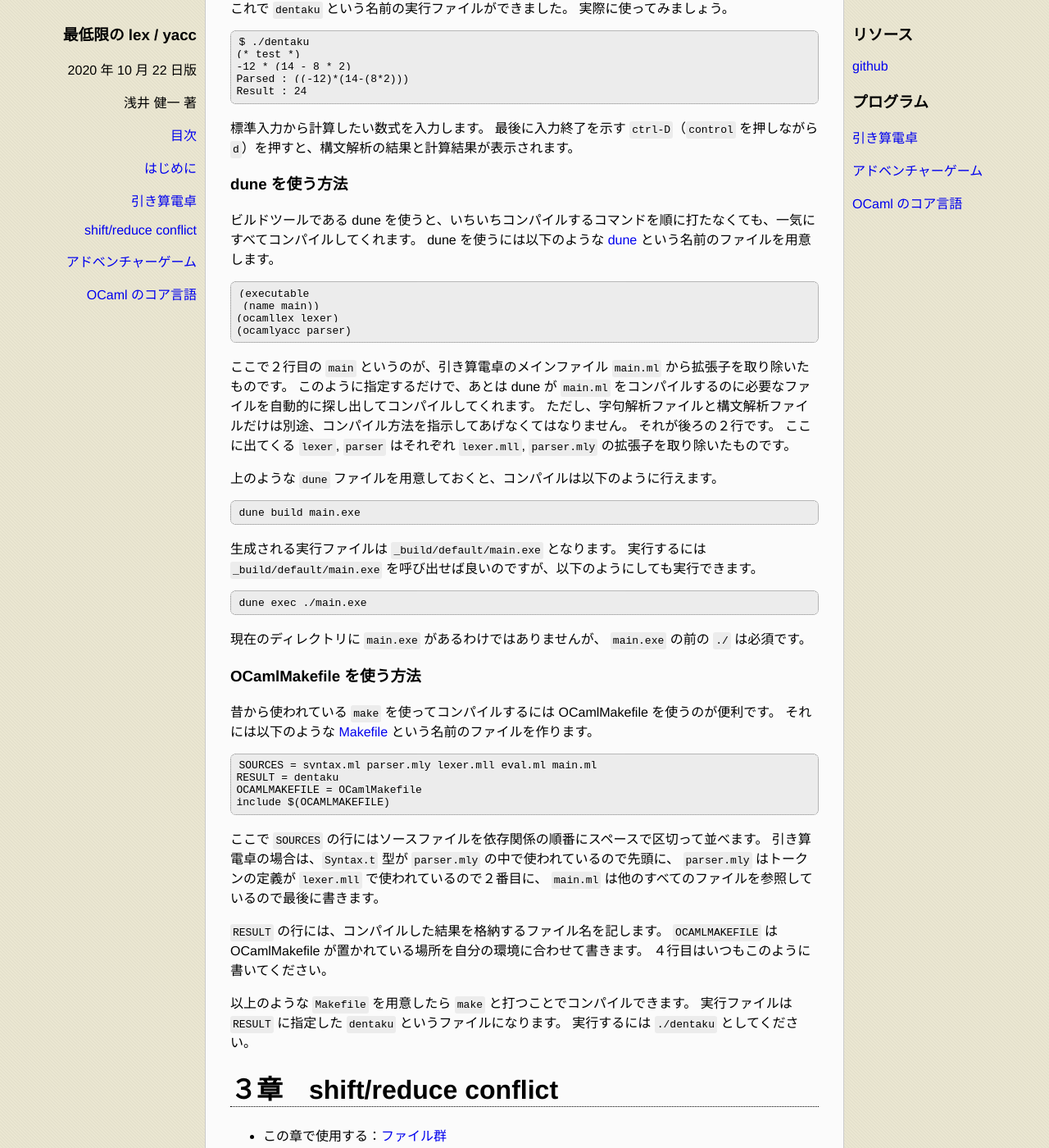
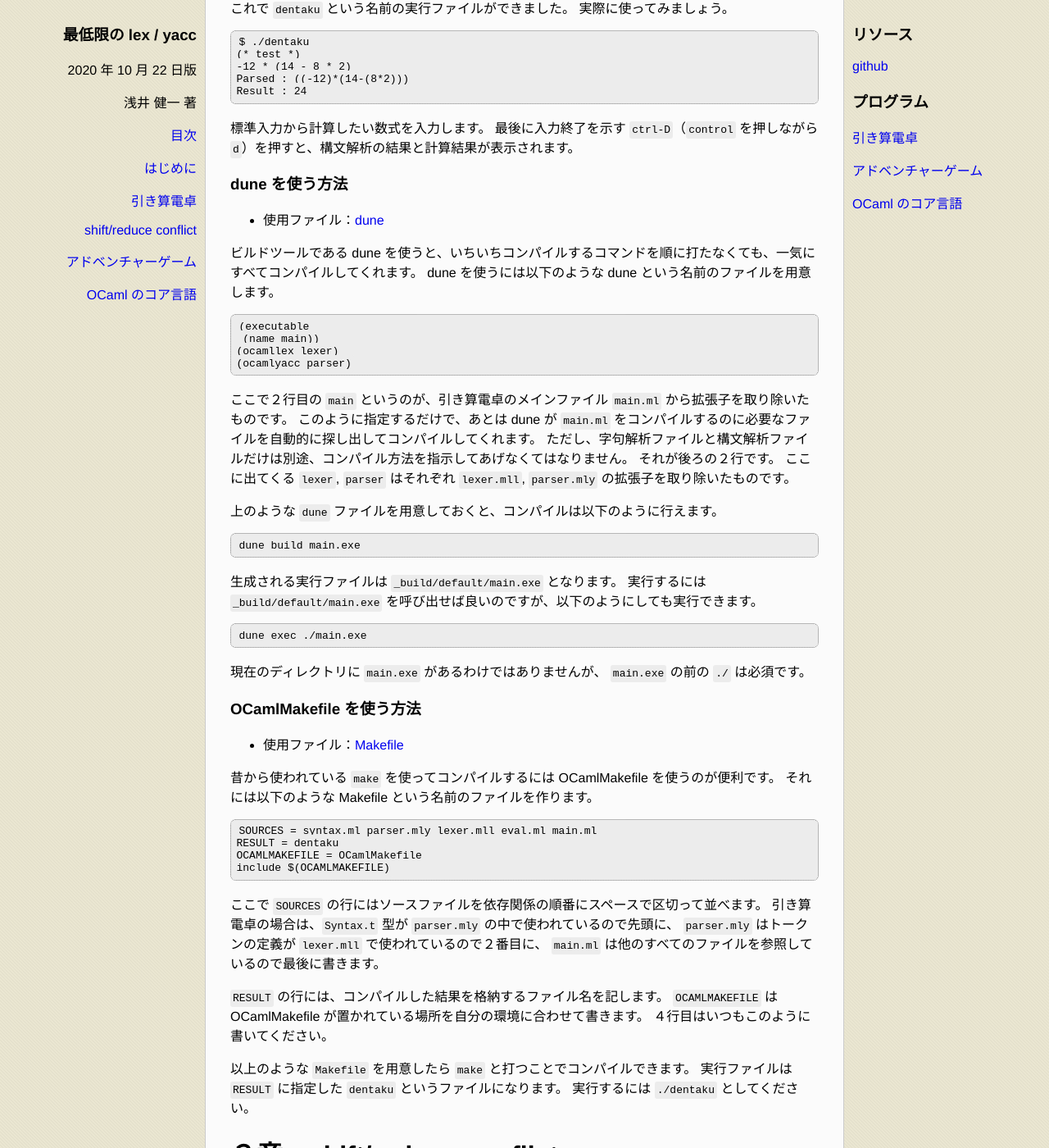
Before and after one commit to kenichi-asai/lex-yacc, a Jekyll site: the page built from docs/index.md, in a window 1280 px wide and 1400 px high, scrolled down 22614 px. Shown: the whole window at 82% size. Built offline with Jekyll 4.4.1, drawn with Linux system fonts in a browser that asks for light colours; some of the changed text lies outside the part shown.

Commit message:
various small edits

````diff
--- a/docs/index.md
+++ b/docs/index.md
@@ -99,7 +99,7 @@
 それぞれについて、字句解析、構文解析がどのようにできるのか、実際にプログラムを示しながら説明します。
 
 # ２章　引き算電卓
-- この章で使用する：[ファイル群]({{site.program-url}}/dentaku/)
+- この章で使用する[ファイル群]({{site.program-url}}/dentaku/)
 
 この章では、引き算電卓を例にとって、字句解析・構文解析の完全な例を示します。
 引き算電卓は小さな言語ですが、字句解析・構文解析によく使われる機能がたくさん現れます。
@@ -1102,10 +1102,10 @@
 最後に入力終了を示す `ctrl-D`（`control` を押しながら `d`）を押すと、構文解析の結果と計算結果が表示されます。
 
 ### dune を使う方法
+- 使用ファイル：[dune]({{site.program-url}}/dentaku/dune)
 
 ビルドツールである dune を使うと、いちいちコンパイルするコマンドを順に打たなくても、一気にすべてコンパイルしてくれます。
-dune を使うには以下のような [dune]({{site.program-url}}/dentaku/dune)
-という名前のファイルを用意します。
+dune を使うには以下のような dune という名前のファイルを用意します。
 
 ```txt
 (executable
@@ -1141,11 +1141,11 @@
 `main.exe` の前の `./` は必須です。
 
 ### OCamlMakefile を使う方法
+- 使用ファイル：[Makefile]({{site.program-url}}/dentaku/Makefile)
 
 昔から使われている `make` を使ってコンパイルするには
 OCamlMakefile を使うのが便利です。
-それには以下のような [Makefile]({{site.program-url}}/dentaku/Makefile)
-という名前のファイルを作ります。
+それには以下のような Makefile という名前のファイルを作ります。
 
 ```makefile
 SOURCES = syntax.ml parser.mly lexer.mll eval.ml main.ml
@@ -1168,7 +1168,7 @@
 実行するには `./dentaku` としてください。
 
 # ３章　shift/reduce conflict
-- この章で使用する：[ファイル群]({{site.program-url}}/dentaku/)
+- この章で使用する[ファイル群]({{site.program-url}}/dentaku/)
 
 アドベンチャーゲームに進む前に、この章では文法が曖昧だったときの対処法のひとつを紹介します。
 初めて本書を読むときには、この章は一旦、後回しにして、先に次のアドベンチャーゲームの章に進んでも構いません。
@@ -1296,7 +1296,7 @@
 - `MINUS <式> . TIMES <式>`
 
 と書けます。
-このように conflict が起きたときは、具体的な入力でどのような曖昧性が生じているのかを考えることができます。
+このように、conflict が起きたときは具体的な入力でどのような曖昧性が生じているのかを考えることができます。
 
 状態 10 の記述は、上記の文法規則に続いて次のようになっています。
 
@@ -1530,12 +1531,12 @@
 shift/reduce conflict が出たときには、shift を選ぶのが良い場合でも、きちんと優先順位・結合規則を指定して、警告メッセージが出ないようにしましょう。
 
 # ４章　アドベンチャーゲーム
-- この章で使用する：[ファイル群]({{site.program-url}}/game/)
+- この章で使用する[ファイル群]({{site.program-url}}/game/)
 
 この章では、簡単なテキストベースのアドベンチャーゲームを例にとって、その字句解析・構文解析がどのようになるのかを紹介します。
 本書で説明をするのは字句解析・構文解析の部分のみで、ゲームの実装については触れません。
 ですが、ゲームの実装部分もそれほど難しくはないので、興味のある方はソースコード中の
-[`main.ml`]({{site.program-url}}/game/main.ml)
+`main.ml`
 を解読してみてください。
 
 できあがるアドベンチャーゲームは以下の URL から遊ぶことができます。
@@ -1626,7 +1627,7 @@
 など別の非終端記号（文法項目）を定義しています。
 
 `<文>` の最初の規則は、`<方向> <方向助詞> 進む`
-の形の入力がきたら `<文>` として認めるということです。
+の形の入力がきたら `<文>` として認めるということを示しています。
 ここで `<方向>` は `東`, `西`, `南`, `北`
 の４種類、`<方向助詞>` は `へ` か `に`
 のどちらかです。
@@ -2074,7 +2075,7 @@
 ```
 
 ふたつ目の規則が加わりました。
-これで `ITEM` のあとに `WO` 以外のトークンが来た場合を示しています。
+これは `ITEM` のあとに `WO` 以外のトークンが来た場合を示しています。
 この場合は
 `"「鍵」をどうする？"`
 のようにアイテムのみをかぎ括弧でくくったエラーメッセージを返します。
@@ -2323,7 +2324,7 @@
 `"えっ？"` などのメッセージを微妙に変化させることで、どこでエラーが起きたのかをわかるようにしています。
 
 # ５章　OCaml のコア言語
-- この章で使用する：[ファイル群]({{site.program-url}}/ocaml/)
+- この章で使用する[ファイル群]({{site.program-url}}/ocaml/)
 
 この章では、もう少し大きな例として OCaml の中心的な部分を含んだコア言語に対する字句解析・構文解析を紹介します。
 合わせて、文法の曖昧性を解消するための方法についても触れていきます。
@@ -2585,7 +2590,7 @@
 `Syntax.print`
 も簡単に定義することができます。
 ここには示しませんが、定義については
-[`syntax.ml`]({{site.program-url}}/ocaml/syntax.ml)
+`syntax.ml`
 を参照してください。
 
 ## 字句解析ファイル
@@ -2615,7 +2620,7 @@
 let alpha = lower | upper
 ```
 
-これも引き算電卓のときの同一です。
+これも引き算電卓のときと同一です。
 
 字句解析の規則は次のようになります。
 
@@ -3709,7 +3714,7 @@
 この節では、任意の長さの組を加えます。
 組というのは
 
-- `(<式> , <式> ...)`
+- `(<式> , <式> , ...)`
 
 という `,` で区切られた形のデータで、例えば `(1, 2)` や `(true, 3, 4)` などです。
 OCaml の組は `1, 2` のように括弧を書かなくても構わないのですが、ここでは必ず括弧のある組を考えます。
@@ -3753,7 +3758,7 @@
 
 前の節では
 
-- `( <式> , <式> ... )`
+- `( <式> , <式> , ... )`
 
 という形の入力を受け付けられるようにするため、組の中の `, <式> ...` の部分を `comma_expr_list` という非終端記号で表現しました。
 ここでは、そうではなく `, <式> ... )` の部分、つまり最後の `)` まで含めた部分を表す非終端記号を使ってみます。
````
Also changed, not shown: other parts of docs/index.md (+11 -6 lines).
